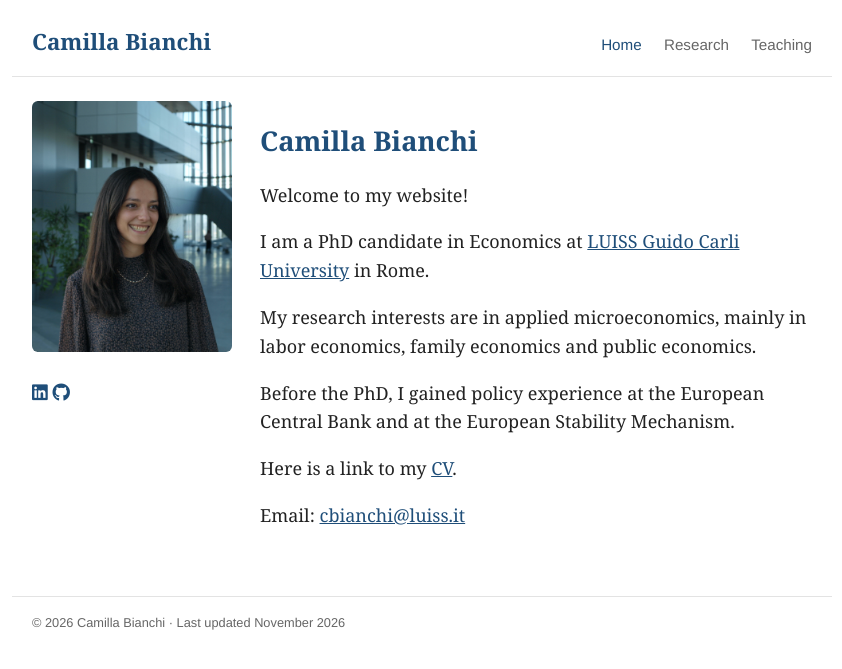
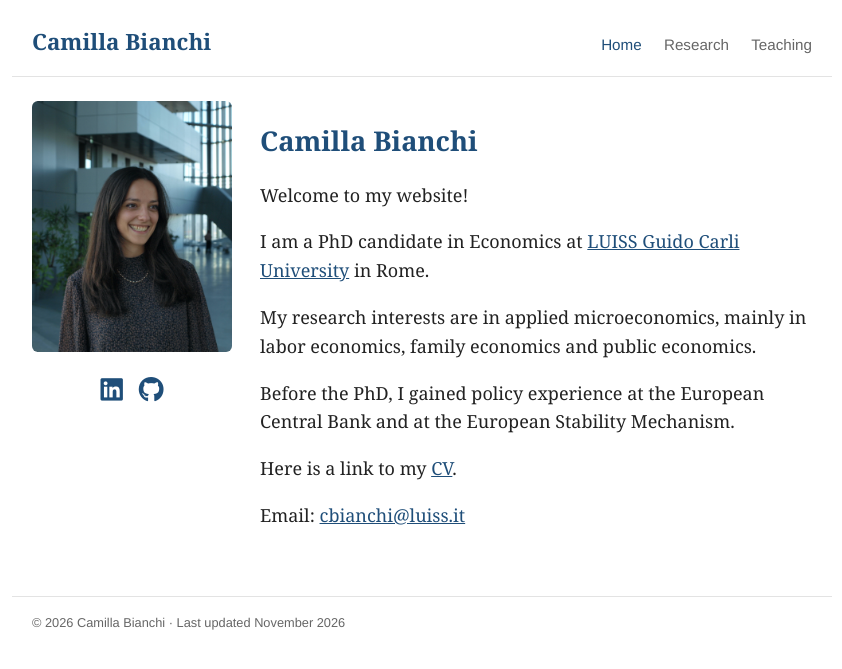
Before and after one commit to camillabianchi/camillabianchi.github.io, a Jekyll site: the page built from index.md, in a window 1280 px wide. Shown: the top 669 px of the page, without its empty margins (218-1060 px from the left). Built offline with Jekyll 4.4.1, drawn with Linux system fonts in a browser that asks for light colours.

Commit message:
Add styles for centering and enlarging icons

```diff
--- a/assets/css/style.css
+++ b/assets/css/style.css
@@ -123,3 +123,19 @@ h1,
 h2 {
   color: var(--accent);
 }
+
+/* Add to center icons below image */
+.photo-col {
+  flex-shrink: 0;
+  text-align: center;
+}
+.photo-col .icons {
+  margin-top: .6rem;
+}
+
+/* Enlarge icons */
+.icons a {
+  font-size: 1.6rem;
+  margin: 0 .35rem;
+  text-decoration: none;
+}
```
